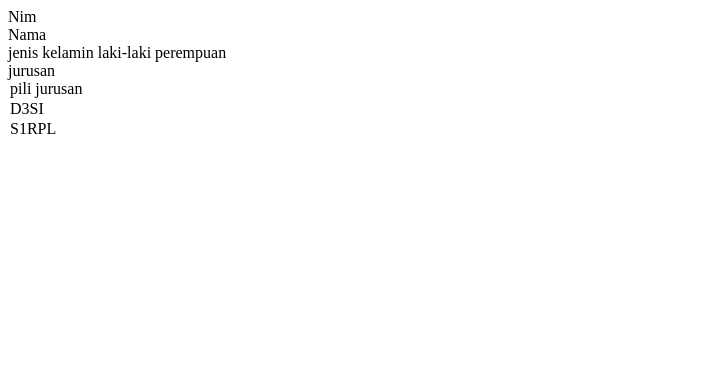
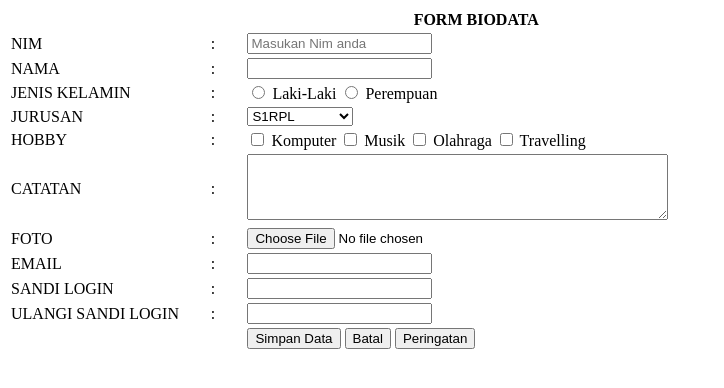
Before and after one commit to RusmanAfarabi/web-dasar-2021, a plain HTML site: page form.html in a window 1280 px wide. Shown: the whole page, without its empty margins (0-724 px from the left). Drawn offline with Linux system fonts and the light colour scheme.

Commit message:
form tugas

```diff
--- a/form.html
+++ b/form.html
@@ -8,26 +8,91 @@
 </head>
 
 <body>
-	<form action="" method="post">
-		<label for="nim">Nim</label>
-		<imput type="text"name="nim"placeholder="masukan Nim anda"> <br>
+	<form>
+	<table width="700px">
+		<tr>
+			<th width="180px">
 
-			<label for="nama">Nama</label>
-			<imput type="text"name="nama"><br>
+			</th>
+			<th width="30px">
 
-				<label for="jk">jenis kelamin</label>
-				<imput type="radio"name="jk" id='jk' value="l"> laki-laki
-				<imput type="radio"name="jk" id='jk' value="l"> perempuan<br>
+			</th>
+			<th width="150px">FORM BIODATA</th>
+		</tr>
+		<tr>
+			<td><label for="nama">NIM</label></td>
+			<td>:</td>
+			<td><input required type="text" name="nim" id="nim" placeholder="Masukan Nim anda"></td>
+		</tr>
+		<tr>
+			<td><label for="nama">NAMA</label></td>
+			<td>:</td>
+			<td><input required type="text" name="nama" id="nama"></td>
+		</tr>
+		<tr>
+			<td><label for="jk">JENIS KELAMIN</label></td>
+			<td>	:	</td>
+			<td><input type="radio" name="jk" id='jk' value="L"> Laki-Laki
+			<input required type="radio" name="jk" id='jk' value="P"> Perempuan </td>
+		</tr>
+		<tr>
+			<td><label for="Jurusan">JURUSAN</label></td>
+			<td>:</td>
+			<td><select name="Jurusan">
+				<option value="">Pilih Jurusan :</option>
+				<option value="D3SI">D3SI</option>
+				<option selected value="S1RPL">S1RPL</option>
+				</select> </td>
+		</tr>
+		<tr>
+			<td><label for="hobby">HOBBY</label></td>
+			<td>:</td>
+			<td><input type="checkbox" name="hobby" value="komputer"> Komputer
+			<input type="checkbox" name="hobby" value="Musik"> Musik
+			<input type="checkbox" name="hobby" value="olahraga"> Olahraga
+			<input type="checkbox" name="hobby" value="Travelling"> Travelling </td>
+		</tr>
+		<tr>
+			<td><label for="catatan">CATATAN</label></td>
+			<td>:</td>
+			<td><textarea required="catatan" id="catatan" cols="50" rows="4"></textarea></td>
+		</tr>
+		<tr>
+			<td><label for="foto">FOTO</label></td>
+			<td>:</td>
+			<td><input type="file" name="foto" accept="image/*"></td>
+		</tr>
 
-			    	<label for="jurusan">jurusan</label>
-					<option value="">pili jurusan</option>
-					<option value="D3SI">D3SI</option>
-					<option selected value="S1RPL">S1RPL</option>
+		<tr>
+			<td><label for="email">EMAIL</label></td>
+			<td>:</td>
+			<td><input required type="text" name="email" id="email"></td>
+		</tr>
 
-				<section></section>
+		<tr>
+			<td><label for="password">SANDI LOGIN</label></td>
+			<td>:</td>
+			<td><input type="password" name="password"></tr>
+		</tr>
+
+		<tr>
+			<td><label for="password">ULANGI SANDI LOGIN</label></td>
+			<td>:</td>
+			<td><input type="password" name="password"></td>
+		</tr>
+
+		<tr>
+			<td></td>
+			<td></td>
+			<td><input type="submit" name="submit" value="Simpan Data">
+			<input type="reset" value="Batal">
+			<button type="botton" onclick="alert('silahkan isi semua colom!')">Peringatan</button></td>
+		</tr>
+	</table>
 
 
-		</form>
+
+	</form>
 
 
 
```
